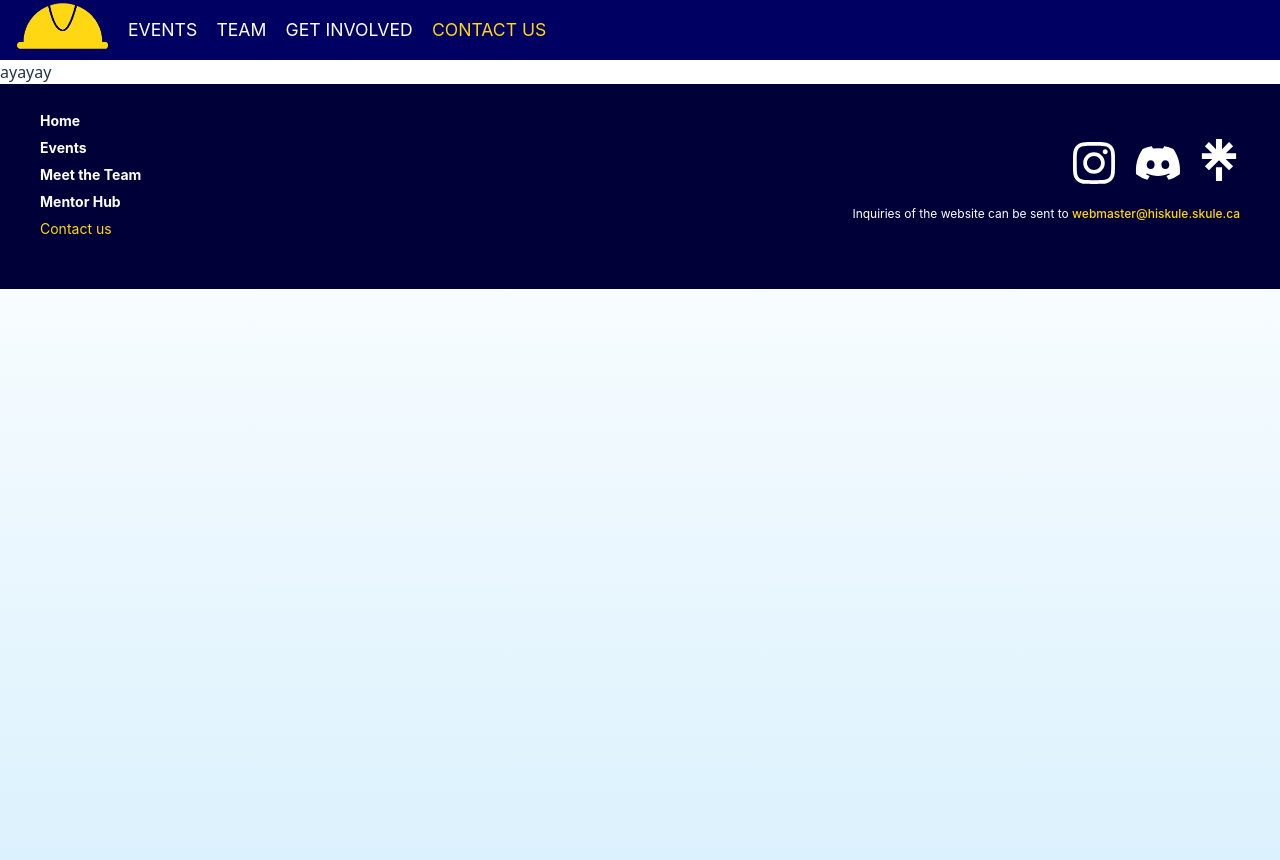
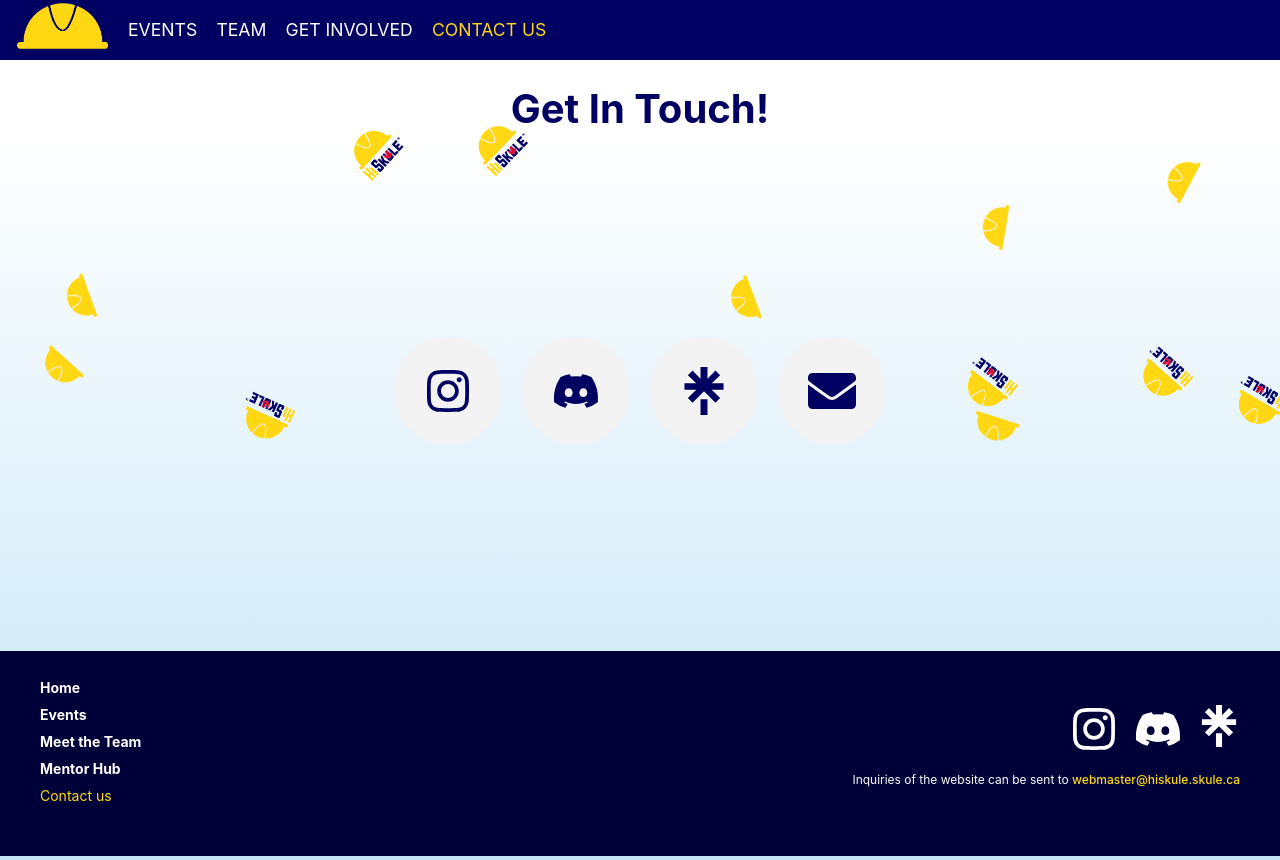
Before and after one commit to hiskule/website, a React (Vite) app in the folder client/: page /contact in a window 1280 px wide. Built offline with nearby package versions, Linux system fonts and the light colour scheme.

Commit message:
add framer-motion and implement floating images and social bubbles in contact page

```diff
--- a/client/package.json
+++ b/client/package.json
@@ -10,6 +10,7 @@
     "preview": "vite preview"
   },
   "dependencies": {
+    "framer-motion": "^12.23.12",
     "react": "^19.1.0",
     "react-dom": "^19.1.0",
     "react-icons": "^5.5.0",
--- /dev/null
+++ b/client/src/components/floating_image/floating_image.tsx
@@ -0,0 +1,42 @@
+import React from "react";
+import Logo from "../../assets/hiskule_full.png";
+import SmallLogo from "../../assets/hiskule_small.png";
+import styled from "styled-components";
+import { motion } from "framer-motion";
+
+export const FloatingImageStyled = styled(motion.img)`
+  position: absolute;
+  width: 50px;
+  pointer-events: none;
+  z-index: 0;
+  top: 0;
+  left: 0;
+`;
+
+const floatingImages = [
+  Logo, Logo, Logo, Logo, Logo, Logo,
+  SmallLogo, SmallLogo, SmallLogo, SmallLogo, SmallLogo, SmallLogo,
+];
+
+const FloatingImages: React.FC = () => {
+  return (
+    <>
+      {floatingImages.map((src, idx) => {
+        const startX = Math.random() * window.innerWidth;
+        const duration = 6 + Math.random() * 4;
+
+        return (
+          <FloatingImageStyled
+            key={idx}
+            src={src}
+            initial={{ y: 50, x: startX, rotate: 0 }}
+            animate={{ y: [ window.innerHeight + 50, -50], rotate: [0, 360] }}
+            transition={{ duration, repeat: Infinity, ease: "linear" }}
+          />
+        );
+      })}
+    </>
+  );
+};
+
+export default FloatingImages;
--- /dev/null
+++ b/client/src/components/socialbubble/socialbubble.tsx
@@ -0,0 +1,109 @@
+import React, { useState, useRef } from "react";
+import { FaInstagram, FaDiscord, FaEnvelope } from "react-icons/fa";
+import { SiLinktree } from "react-icons/si";
+import { motion } from "framer-motion";
+import styled from "styled-components";
+
+export const SocialLinks = styled.div`
+  width: 100%;
+  height: 65%;
+  display: flex;
+  gap: 20px;
+  align-items: center;
+  justify-content: center;
+  position: relative;
+  z-index: 10;
+`;
+
+export const MotionLink = styled(motion.a)`
+  display: flex;
+  align-items: center;
+  justify-content: center;
+  background-color: #f3f3f3;
+  color: #000063;
+  border-radius: 50%;
+  padding: 30px;
+  cursor: pointer;
+  font-size: 3rem;
+  z-index: 10;
+`;
+
+export const Tooltip = styled(motion.div)`
+  position: absolute;
+  background-color: #000063;
+  color: white;
+  padding: 6px 12px;
+  border-radius: 6px;
+  font-size: 0.9rem;
+  white-space: nowrap;
+  pointer-events: none;
+  z-index: 15;
+  box-shadow: 0 2px 6px rgba(0,0,0,0.2);
+`;
+
+export const BubbleWrapper = styled.div`
+  position: relative;
+  display: inline-block;
+`;
+
+const socials = [
+  { icon: <FaInstagram />, link: "https://www.instagram.com/hiskule/", desc: "Follow us on Instagram" },
+  { icon: <FaDiscord />, link: "https://discord.gg/YsKmdBKRwD", desc: "Join our Discord server" },
+  { icon: <SiLinktree />, link: "https://linktr.ee/Hi_SKULE", desc: "All our links in one place" },
+  { icon: <FaEnvelope />, link: "mailto:hiskule@skule.ca", desc: "Send us an email" }
+];
+
+const SocialBubbles: React.FC = () => {
+  const [hoveredIndex, setHoveredIndex] = useState<number | null>(null);
+  const bubbleRefs = useRef<(HTMLDivElement | null)[]>([]);
+  bubbleRefs.current = [];
+
+  const addToRefs = (el: HTMLDivElement | null) => {
+    if (el && !bubbleRefs.current.includes(el)) {
+      bubbleRefs.current.push(el);
+    }
+  };
+
+  return (
+    <SocialLinks>
+      {socials.map((s, i) => {
+        let xOffset = 0, yOffset = 0, scale = 1;
+
+        if (hoveredIndex === i) {
+          yOffset = -10;
+          scale = 1.25;
+        } else if (hoveredIndex === i - 1) xOffset = 18;
+        else if (hoveredIndex === i + 1) xOffset = -18;
+
+        return (
+          <BubbleWrapper key={i} ref={addToRefs}>
+            <MotionLink
+              href={s.link}
+              target="_blank"
+              rel="noopener noreferrer"
+              onHoverStart={() => setHoveredIndex(i)}
+              onHoverEnd={() => setHoveredIndex(null)}
+              animate={{ x: xOffset, y: yOffset, scale }}
+              transition={{ type: "spring", stiffness: 300, damping: 12 }}
+            >
+              {s.icon}
+            </MotionLink>
+
+            {hoveredIndex === i && (
+              <Tooltip
+                initial={{ opacity: 0, y: 10 }}
+                animate={{ opacity: 1, y: 0 }}
+                exit={{ opacity: 0, y: 10 }}
+                transition={{ type: "spring", stiffness: 300, damping: 20 }}
+              >
+                {s.desc}
+              </Tooltip>
+            )}
+          </BubbleWrapper>
+        );
+      })}
+    </SocialLinks>
+  );
+};
+
+export default SocialBubbles;
--- a/client/src/pages/Contact.tsx
+++ b/client/src/pages/Contact.tsx
@@ -1,26 +1,51 @@
-import React from 'react'
-import Nav from '../components/nav/nav'
-import styled from "styled-components"
-import Footer from '../components/footer/footer'
+import React from "react";
+import Nav from "../components/nav/nav";
+import Footer from "../components/footer/footer";
+import FloatingImages from "../components/floating_image/floating_image";
+import SocialBubbles from "../components/socialbubble/socialbubble";
+import styled from "styled-components";
 
-const StyledContactPage = styled.div`
+export const StyledContactPage = styled.div`
   width: 100vw;
-  min-height: 100vh;
+  height: 100vh;
   position: relative;
-  background: linear-gradient(180deg, white 15%, #DBF1FD 100%);
+  background: linear-gradient(180deg, white 15%, #c5e5f7ff 100%);
   padding-top: 60px;
+  overflow: hidden;
 `;
 
 
+export const Title = styled.h1`
+  font-family: 'Inter', sans-serif;
+  font-weight: 700;
+  color: #000063;
+  text-align: center;
+  margin-bottom: 0;
+  font-size: 2.5rem;
+  position: relative;
+  z-index: 10;
+`;
+
 const Contact: React.FC = () => {
-
   return (
     <StyledContactPage>
-        <Nav/>
-        <>ayayay</>
-        <Footer/>
+      {/* Background floating images */}
+
+      <div style={{position: "relative", zIndex: '1'}}>
+        <FloatingImages />
+      </div>
+
+
+      {/* Foreground content */}
+      <Nav />
+      <Title>Get In Touch!</Title>
+      <SocialBubbles />
+      <div style={{position: "relative", zIndex: '20'}}>
+        <Footer />
+      </div>
+
     </StyledContactPage>
-  )
-}
+  );
+};
 
-export default Contact
+export default Contact;
```
Also changed, not shown: 1 other file (tests, documents, lock files or other folders).
